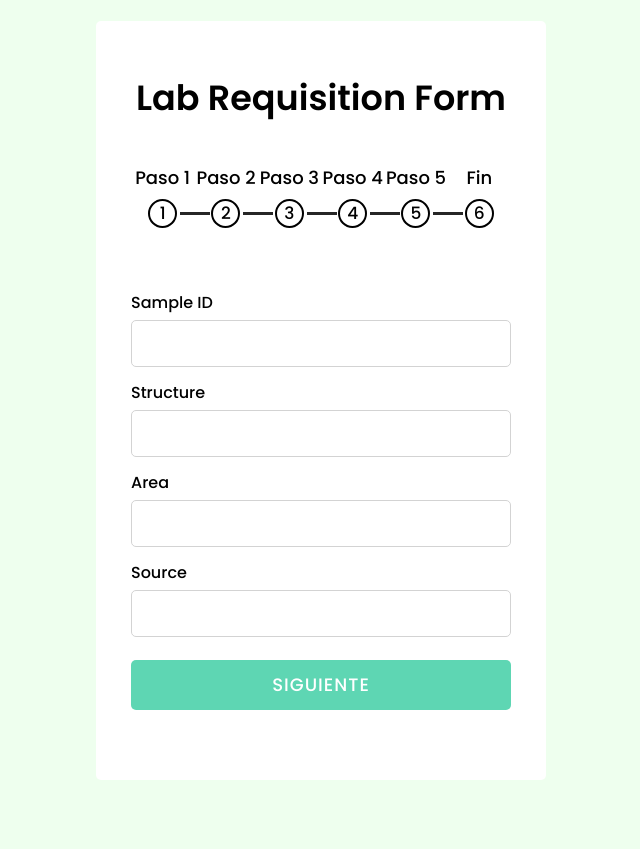
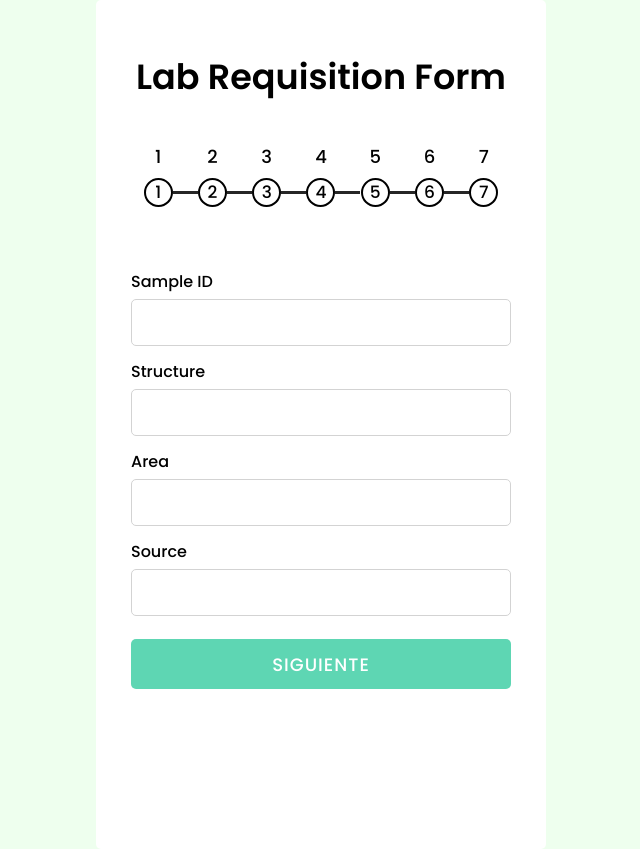
Before and after one commit to fsanttana/LAB-SYSTEM-PROCESS, a PHP site: page /Formulario-version-1.0/index.html in a window 1280 px wide. Shown: the whole page, without its empty margins (319-959 px from the left). Before the commit the page ends 780 px from the top, so only its background shows below. Run offline with PHP 8.4, Linux system fonts and the light colour scheme; some libraries are stand-ins or nearby versions.

Commit message:
Formulario-version1.1

```diff
--- a/Formulario-version-1.0/index.html
+++ b/Formulario-version-1.0/index.html
@@ -11,44 +11,51 @@
       <header>Lab Requisition Form</header>
       <div class="progress-bar">
         <div class="step">
-          <p>Paso 1</p>
+          <p>1</p>
           <div class="bullet">
             <span>1</span>
           </div>
           <div class="check fas fa-check"></div>
         </div>
         <div class="step">
-          <p>Paso 2</p>
+          <p>2</p>
           <div class="bullet">
             <span>2</span>
           </div>
           <div class="check fas fa-check"></div>
         </div>
         <div class="step">
-          <p>Paso 3</p>
+          <p>3</p>
           <div class="bullet">
             <span>3</span>
           </div>
           <div class="check fas fa-check"></div>
         </div>
         <div class="step">
-          <p>Paso 4</p>
+          <p>4</p>
           <div class="bullet">
             <span>4</span>
           </div>
           <div class="check fas fa-check"></div>
         </div>
         <div class="step">
-          <p>Paso 5</p>
+          <p>5</p>
           <div class="bullet">
             <span>5</span>
           </div>
           <div class="check fas fa-check"></div>
         </div>
         <div class="step">
-          <p>Fin</p>
+          <p>6</p>
           <div class="bullet">
             <span>6</span>
+          </div>
+          <div class="check fas fa-check"></div>
+        </div>
+        <div class="step">
+          <p>7</p>
+          <div class="bullet">
+            <span>7</span>
           </div>
           <div class="check fas fa-check"></div>
         </div>
@@ -89,16 +96,20 @@
             <div class="field">
               <div class="label">Material Type</div>
               <select>
-                <option>No Rock</option>
+                <option>Soil</option>
                 <option>Rock</option>
+                <option>Aggregate</option>
               </select>
             </div>
             <div class="field">
               <div class="label">Sample Type</div>
               <select>
-                <option>Grab Bulk</option>
-                <option>Truck Shelby</option>
-                <option>Lexan Ring</option>
+                <option>Grab</option>
+                <option>Bulk</option>
+                <option>Truck</option>
+                <option>Shelby</option>
+                <option>Lexan</option>
+                <option>Ring</option>
               </select>
             </div>
             <div class="field btns">
@@ -121,7 +132,11 @@
               <input type="text">
             </div>
             <div class="field">
-              <div class="label">MC Oven</div>
+              <div class="label">Sample Date</div>
+              <input type="date">
+            </div>
+            <div class="field">
+              <div class="label">Sample By</div>
               <input type="text">
             </div>
             <div class="field btns">
@@ -131,6 +146,10 @@
           </div>
 
           <div class="page">
+            <div class="field">
+              <div class="label">MC Oven</div>
+              <input type="text">
+            </div>
             <div class="field">
               <div class="label">MC Stove</div>
               <input type="text">
@@ -177,6 +196,33 @@
           </div>
 
           <div class="page">
+            <div class="field">
+              <div class="label">BTS</div>
+              <input type="text">
+            </div>
+            <div class="field">
+              <div class="label">Hydrometer</div>
+              <input type="text">
+            </div>
+            <div class="field">
+              <div class="label">Double Hydrometer</div>
+              <input type="text">
+            </div>
+            <div class="field">
+              <div class="label">Pinhole</div>
+              <input type="text">
+            </div>
+            <div class="field">
+              <div class="label">Consolidation</div>
+              <input type="text">
+            </div>
+            <div class="field btns">
+              <button class="prev-5 prev">Atrás</button>
+              <button class="next-5 next">Siguiente</button>
+            </div>
+          </div>
+
+          <div class="page">
             <div class="title"></div>
             <div class="field">
               <div class="label">Los Angeles Abrasion</div>
@@ -194,8 +240,12 @@
               <div class="label">PLT</div>
               <input type="text">
             </div>
+            <div class="field">
+              <div class="label">Comment</div>
+              <input type="text">
+            </div>
             <div class="field btns">
-              <button class="prev-5 prev">Atrás</button>
+              <button class="prev-6 prev">Atrás</button>
               <button class="submit">Enviar</button>
             </div>
           </div>
--- a/Formulario-version-1.0/script.js
+++ b/Formulario-version-1.0/script.js
@@ -8,7 +8,9 @@ const prevBtnThree = document.querySelector(".prev-3");
 const nextBtnThree = document.querySelector(".next-3");
 const prevBtnFour = document.querySelector(".prev-4");
 const nextBtnFour = document.querySelector(".next-4");
-const prevBtnexit = document.querySelector(".prev-5");
+const prevBtnFive = document.querySelector(".prev-5");
+const nextBtnFive = document.querySelector(".next-5");
+const prevBtnexit = document.querySelector(".prev-6");
 const submitBtn = document.querySelector(".submit");
 const progressText = document.querySelectorAll(".step p");
 const progressCheck = document.querySelectorAll(".step .check");
@@ -50,6 +52,14 @@ nextBtnThree.addEventListener("click", function(event){
 nextBtnFour.addEventListener("click", function(event){
   event.preventDefault();
   slidePage.style.marginLeft = "-125%";
+  bullet[current - 1].classList.add("active");
+  progressCheck[current - 1].classList.add("active");
+  progressText[current - 1].classList.add("active");
+  current += 1;
+});
+nextBtnFive.addEventListener("click", function(event){
+  event.preventDefault();
+  slidePage.style.marginLeft = "-150%";
   bullet[current - 1].classList.add("active");
   progressCheck[current - 1].classList.add("active");
   progressText[current - 1].classList.add("active");
@@ -98,7 +108,7 @@ prevBtnFour.addEventListener("click", function(event){
   progressText[current - 2].classList.remove("active");
   current -= 1;
 });
-prevBtnexit.addEventListener("click", function(event){
+prevBtnFive.addEventListener("click", function(event){
   event.preventDefault();
   slidePage.style.marginLeft = "-100%";
   bullet[current - 2].classList.remove("active");
@@ -106,3 +116,11 @@ prevBtnexit.addEventListener("click", function(event){
   progressText[current - 2].classList.remove("active");
   current -= 1;
 });
+prevBtnexit.addEventListener("click", function(event){
+  event.preventDefault();
+  slidePage.style.marginLeft = "-125%";
+  bullet[current - 2].classList.remove("active");
+  progressCheck[current - 2].classList.remove("active");
+  progressText[current - 2].classList.remove("active");
+  current -= 1;
+});
--- a/Formulario-version-1.0/style.css
+++ b/Formulario-version-1.0/style.css
@@ -145,9 +145,9 @@ form .page .btns button.next{
   position: absolute;
   content: '';
   bottom: 11px;
-  right: -35px;
+  right: -27px;
   height: 3px;
-  width: 30px;
+  width: 25px;
   background: #262626;
 }
 .progress-bar .step .bullet.active:after{
```
